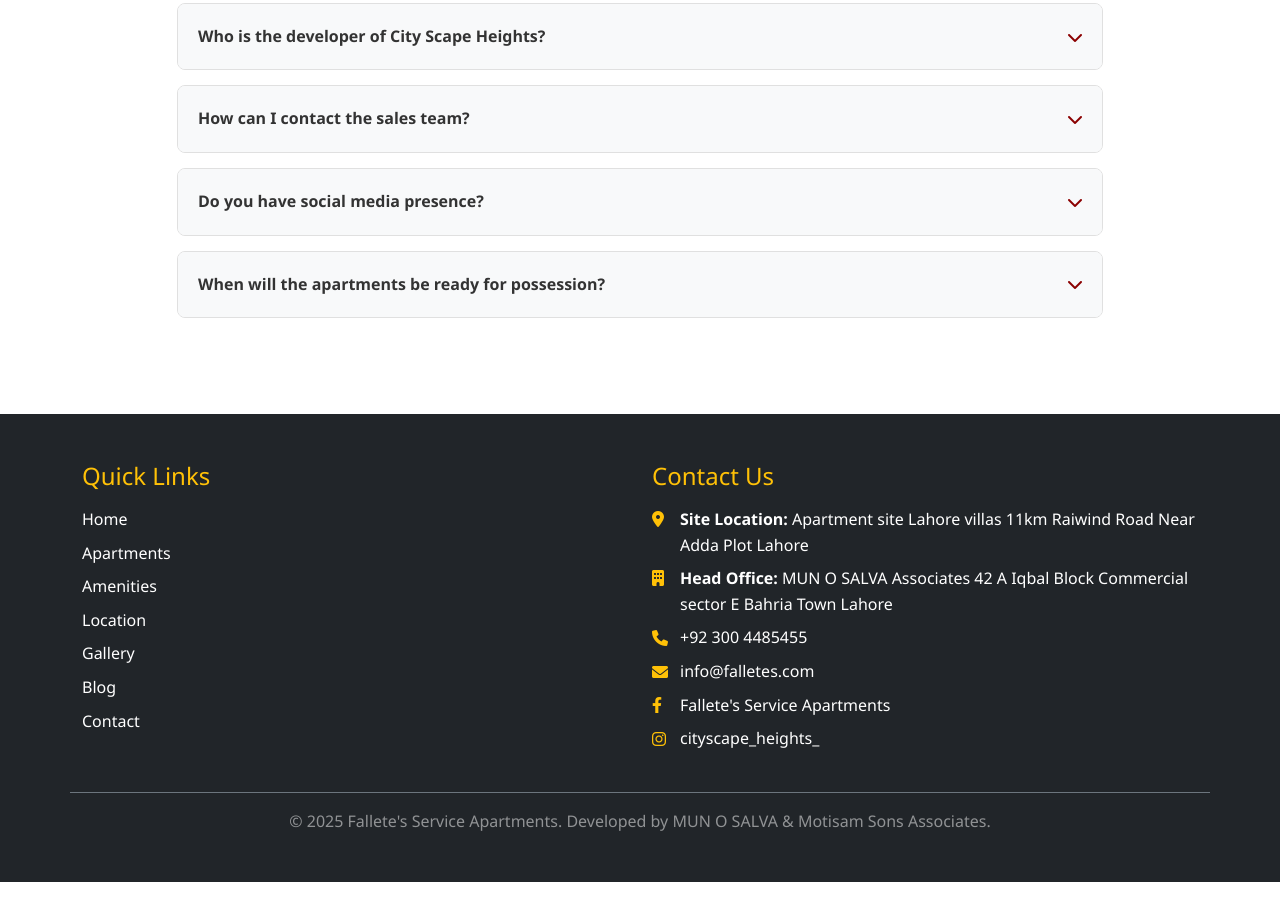
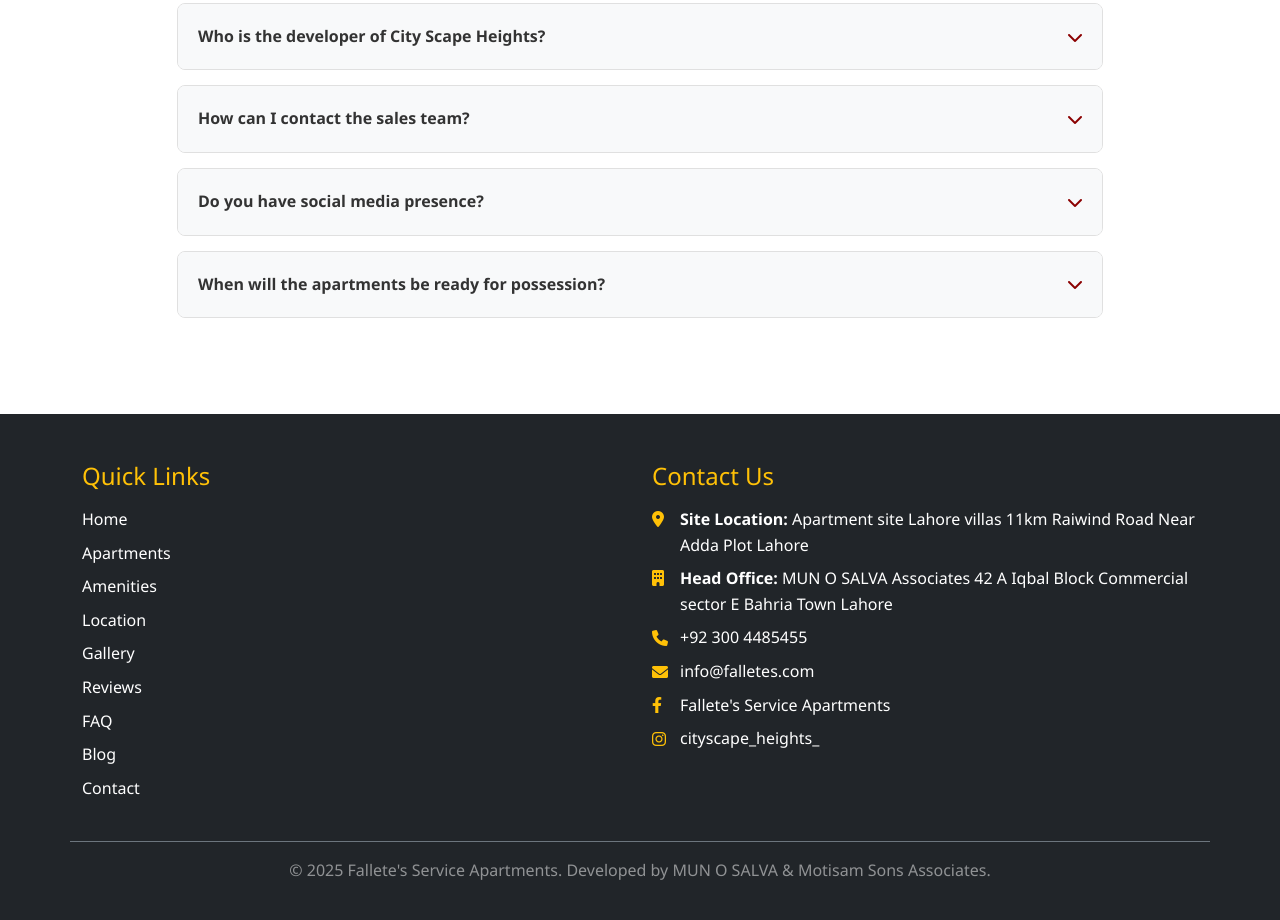
Before and after one commit to Mryamaslam/apartment_site, a plain HTML site: page faq.html in a window 1280 px wide. Shown: the part 1951-2871 px from the top of the page. Before the commit the page ends 2833 px from the top, so only its background shows below. Drawn offline with nearby package versions, Linux system fonts and the light colour scheme.

Commit message:
Restore FAQ and Reviews links in footer of their respective pages

```diff
--- a/faq.html
+++ b/faq.html
@@ -372,6 +372,8 @@
                         <li class="mb-2"><a href="amenities.html" class="text-white text-decoration-none">Amenities</a></li>
                         <li class="mb-2"><a href="location.html" class="text-white text-decoration-none">Location</a></li>
                         <li class="mb-2"><a href="gallery.html" class="text-white text-decoration-none">Gallery</a></li>
+                        <li class="mb-2"><a href="reviews.html" class="text-white text-decoration-none">Reviews</a></li>
+                        <li class="mb-2"><a href="faq.html" class="text-white text-decoration-none">FAQ</a></li>
                         <li class="mb-2"><a href="blog.html" class="text-white text-decoration-none">Blog</a></li>
                         <li class="mb-2"><a href="contact.html" class="text-white text-decoration-none">Contact</a></li>
                     </ul>
```
Also changed, not shown: reviews.html (+2 -0 lines).
